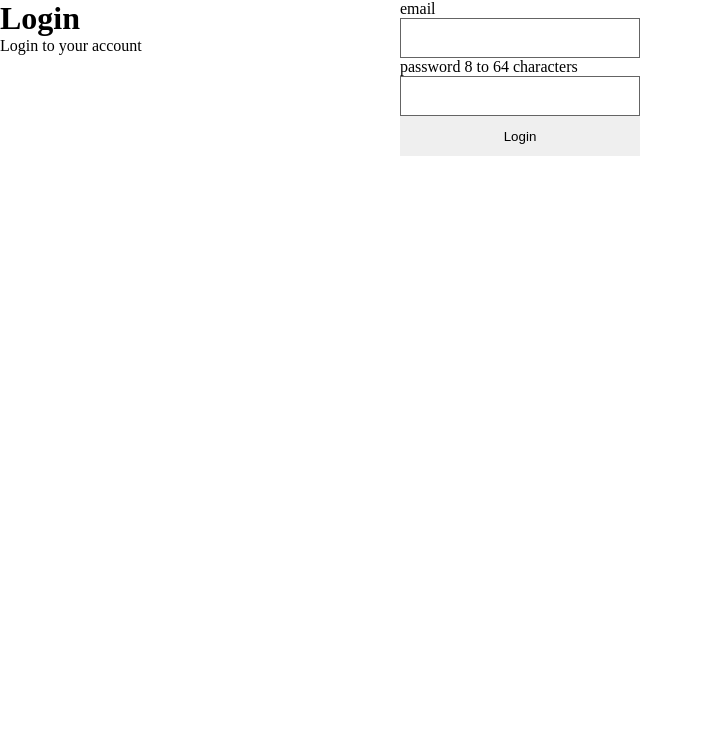
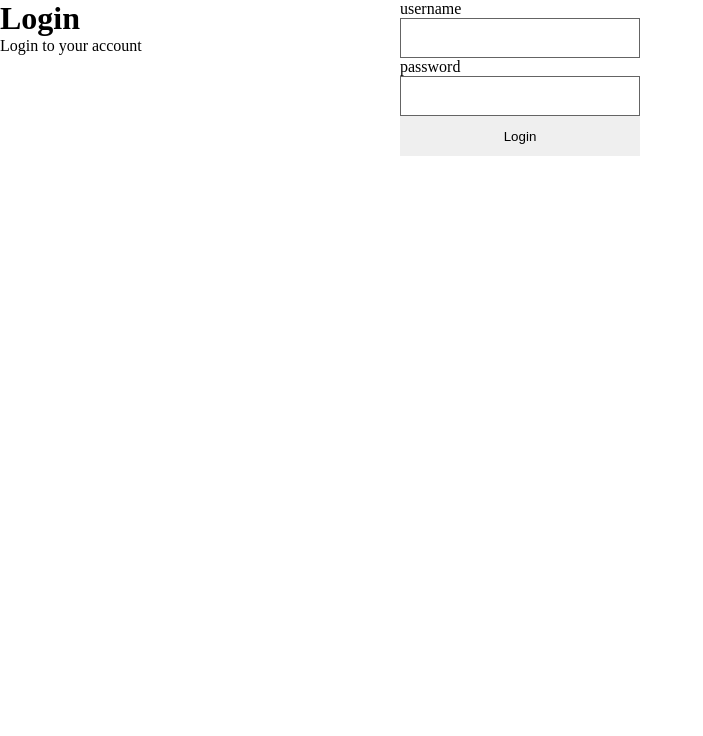
Before and after one commit to Banemann/flea_market_exam, a Flask app: page /login in a window 1280 px wide. Shown: the part 64-800 px from the top of the page, without its empty margins (0-703 px from the left). Run offline with Flask 3, Linux system fonts and the light colour scheme.

Commit message:
email changed to username in login

```diff
--- a/app.py
+++ b/app.py
@@ -170,31 +170,26 @@ def signup():
     except Exception as ex:
         ic(ex)
         if "db" in locals(): db.rollback()
-        old_values = request.form.to_dict()
 
         if "username" in str(ex):
-            old_values.pop("user_username", None)
             return render_template("view_signup.html", title="Fleamarket | Signup",
-                error_message="Invalid username", old_values=old_values,
+                error_message="Invalid username",
                 user_username_error="input_error", x=x)
         if "lastname" in str(ex):
-            old_values.pop("user_last_name", None)
             return render_template("view_signup.html", title="Fleamarket | Signup",
-                error_message="Invalid last name", old_values=old_values,
+                error_message="Invalid last name",
                 user_last_name_error="input_error", x=x)
         if "email" in str(ex):
-            old_values.pop("user_email", None)
             return render_template("view_signup.html", title="Fleamarket | Signup",
-                error_message="Invalid email", old_values=old_values,
+                error_message="Invalid email",
                 user_email_error="input_error", x=x)
         if "password" in str(ex):
-            old_values.pop("user_password", None)
             return render_template("view_signup.html", title="Fleamarket | Signup",
-                error_message="Invalid password", old_values=old_values,
+                error_message="Invalid password",
                 user_password_error="input_error", x=x)
 
         return render_template("view_signup.html", title="Fleamarket | Signup",
-            error_message=str(ex), old_values=old_values, x=x)
+            error_message=str(ex), x=x)
     finally:
         if "cursor" in locals(): cursor.close()
         if "db" in locals(): db.close()
@@ -268,12 +263,12 @@ def view_login():
 @app.post("/login")
 def login():
     try:
-        user_email = x.validate_user_email()
+        user_username = x.validate_user_username()
         user_password = x.validate_user_password()
 
         db, cursor = x.db()
-        q = "SELECT * FROM users WHERE user_email = %s AND user_deleted_at = 0"
-        cursor.execute(q, (user_email,))
+        q = "SELECT * FROM users WHERE user_username = %s AND user_deleted_at = 0"
+        cursor.execute(q, (user_username,))
         user = cursor.fetchone()
 
         if not user: raise Exception("Invalid credentials")
--- a/templates/view_login.html
+++ b/templates/view_login.html
@@ -28,15 +28,14 @@ mix-show="#login">
     <form mix-post="/login">
         <div>
             <label for="">
-                <span>email</span>
-                <span></span>
+                <span>username</span>
+
             </label>
-            <input name="user_email" type="text" mix-check="{{ x.USER_EMAIL_REGEX }}">
+            <input name="user_username" type="text" mix-check="{{ x.USER_USERNAME_REGEX }}">
         </div>
         <div>
             <label for="">
                 <span>password</span>
-                <span>{{ x.USER_PASSWORD_MIN }} to {{ x.USER_PASSWORD_MAX }} characters</span>
             </label>
             <input name="user_password" type="password" mix-check="{{ x.USER_PASSWORD_REGEX }}">
         </div>
```
Also changed, not shown: templates/view_signup.html (+15 -2 lines).
